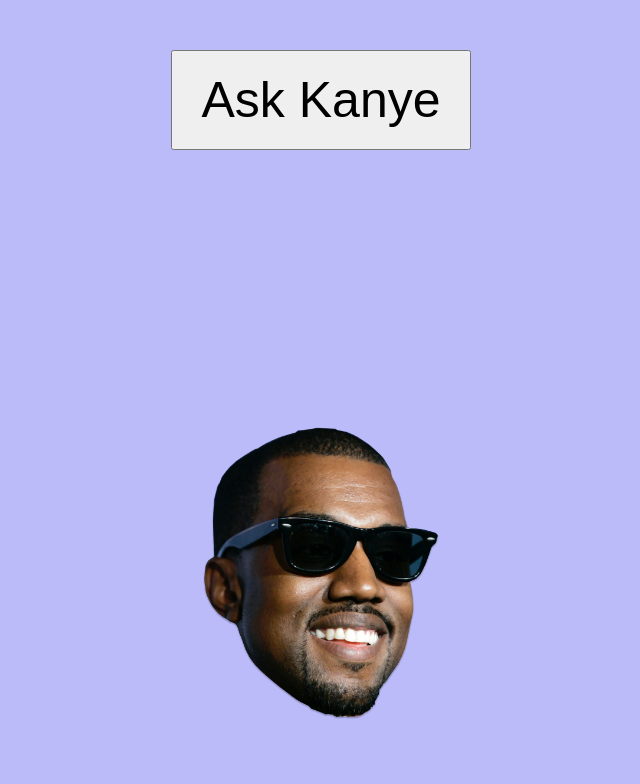
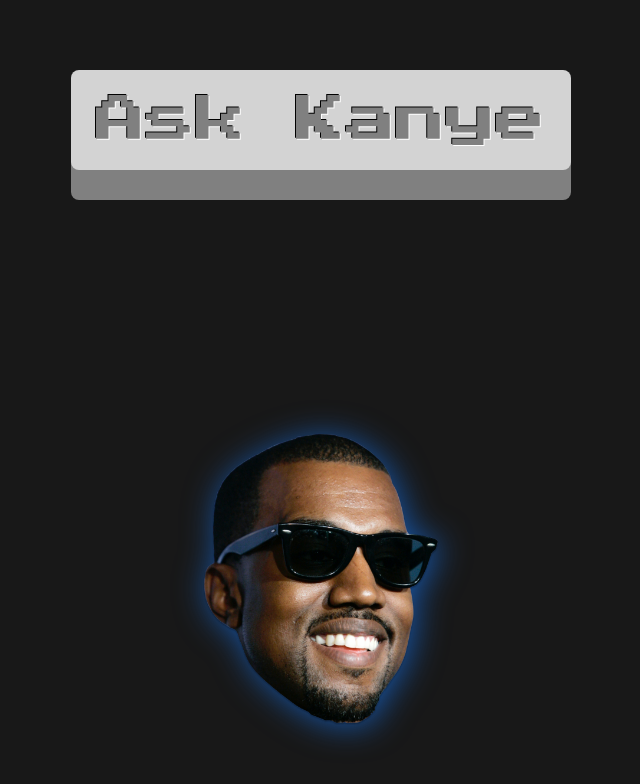
Before and after one commit to aliroemhildt/ask-kanye, a React (Create React App) app: page / in a window 1280 px wide. Shown: the top 784 px of the page, without its empty margins (319-959 px from the left). Built offline with nearby package versions, Linux system fonts and the light colour scheme.

Commit message:
Update styling

```diff
--- a/src/App.css
+++ b/src/App.css
@@ -1,54 +1,104 @@
+@import url('https://fonts.googleapis.com/css2?family=Open+Sans&family=Press+Start+2P&display=swap');
+
+/* light green #42FE90
+dark green #00D98A
+orange: #FFA001
+light purple: #BBBBF9
+dark purple: #AD8CFC */
+
+/* --green: #a5ea9b;
+--pink: #ff61d8;
+--blue: #569cfa;
+--orange: #ffcc81;
+--cyan: #7ed1e2; */
+
 main {
   display: flex;
   flex-direction: column;
   align-items: center;
-  justify-content: stretch;
   height: 100vh;
   width: 100vw;
+}
+
+.button-container {
+  height: 30vh;
+  width: 100vw;
+  display: flex;
+  align-items: center;
+  justify-content: center;
+}
+
+button {
+  width: 500px;
+  height: 100px;
+  font-size: 50px;
+  margin: 50px;
+  background-color: lightgray;
+  color: gray;
+  font-family: 'Press Start 2P';
+  text-shadow: -1px -1px black, 1px 1px white;
+  border: none;
+  border-radius: 8px;
+  box-shadow: 0 0.6em gray;
+}
+
+button:hover {
+  background-color: rgb(195, 194, 194);
+  cursor: pointer;
+}
+
+button:active {
+   box-shadow: none;
+   position: relative;
+   top: 0.6em;
+}
+
+.img-container {
+  height: 50vh;
+  width: 100vw;
+  display: flex;
+  align-items: center;
+  justify-content: center;
 }
 
 img {
   width: auto;
   height: 80%;
-  margin-bottom: 20%;
-}
-
-button {
-  width: 300px;
-  height: 100px;
-  font-size: 50px;
-  margin: 50px;
-}
-
-.button-container {
-  height: 30%;
-}
-
-.img-container {
-  height: 50%;
-  display: flex;
-  align-items: center;
-  justify-content: center;
+  margin-bottom: 3%;
+  filter:
+    drop-shadow(0.2em 0.2em 1em #1756a8)
 }
 
 .quote-container {
-  height: 20%;
-  width: 100%;
+  height: 20vh;
+  width: 100vw;
+  font-family: 'Press Start 2P';
+  font-size: 1.2em;
   display: flex;
   flex-direction: column;
   justify-content: center;
   align-items: center;
+  color: #2cdb1c;
+  line-height: 1.5;
 }
 
 @media screen and (max-width: 391px) {
   main {
-    display: flex;
     flex-direction: column-reverse;
     height: 100%;
   }
 
   img {
-    width: auto;
-    height: 100%;
+    margin: 5% 0 0 5%;
+  }
+
+  button {
+    margin: 5%;
+    font-size: 30px;
+    width: 300px;
+  }
+
+  p {
+    font-size: 18px;
   }
 }
--- a/src/index.css
+++ b/src/index.css
@@ -13,10 +13,7 @@
   padding: 0;
   height: 100%;
   width: 100%;
-  background-color: #BBBBF9;
-  font-family: -apple-system, BlinkMacSystemFont, 'Segoe UI', 'Roboto', 'Oxygen',
-    'Ubuntu', 'Cantarell', 'Fira Sans', 'Droid Sans', 'Helvetica Neue',
-    sans-serif;
+  background-color: #181818;
   -webkit-font-smoothing: antialiased;
   -moz-osx-font-smoothing: grayscale;
 }
```
